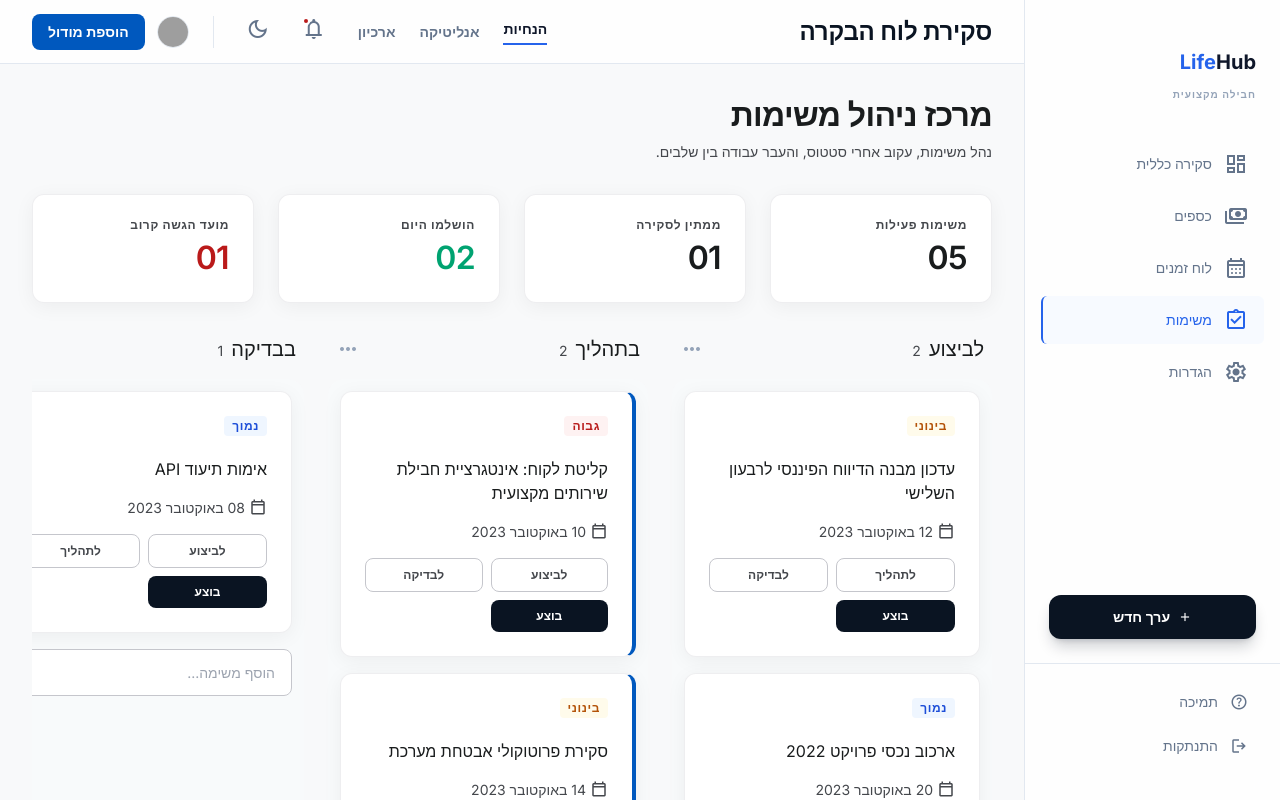
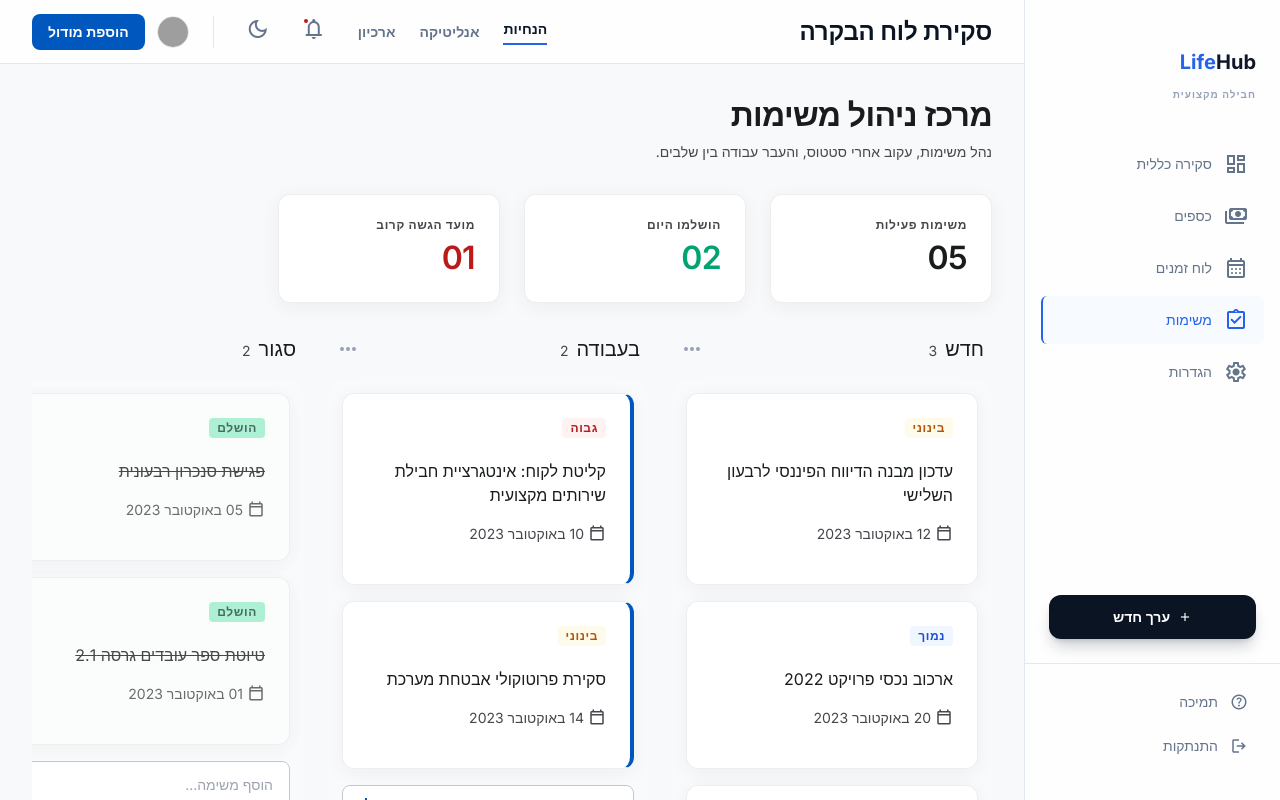
Before and after one commit to YotamA1995/my-life-dashboard, a React (Vite) app: page /tasks in a window 1280 px wide. Shown: the top 800 px of the page. Built offline with nearby package versions, Linux system fonts and the light colour scheme; grey boxes are pictures that could not be loaded.

Commit message:
Refactor TasksPage to enhance task management features, including updated task statuses, improved editing functionality, and drag-and-drop support. Modify useTasksStore to persist tasks in local storage and streamline task updates.

```diff
--- a/src/pages/TasksPage.tsx
+++ b/src/pages/TasksPage.tsx
@@ -4,10 +4,9 @@ import { useTasksStore } from "../store/useTasksStore";
 import type { Task, TaskPriority, TaskStatus } from "../store/useTasksStore";
 
 const columns: { title: string; status: TaskStatus }[] = [
-  { title: "לביצוע", status: "todo" },
-  { title: "בתהליך", status: "inProgress" },
-  { title: "בבדיקה", status: "review" },
-  { title: "בוצע", status: "done" },
+  { title: "חדש", status: "todo" },
+  { title: "בעבודה", status: "inProgress" },
+  { title: "סגור", status: "done" },
 ];
 
 const priorityStyles: Record<TaskPriority, string> = {
@@ -25,12 +24,21 @@ const priorityLabels: Record<TaskPriority, string> = {
 };
 
 function TaskCard({ task }: { task: Task }) {
-  const { moveTask, deleteTask } = useTasksStore();
+  const { deleteTask, updateTask } = useTasksStore();
+  const [isEditing, setIsEditing] = useState(false);
+  const [title, setTitle] = useState(task.title);
+  const [dueDate, setDueDate] = useState(task.dueDate);
+  const [priority, setPriority] = useState<TaskPriority>(task.priority);
   const isDone = task.status === "done";
 
   return (
     <div
-      className={`group rounded-xl border border-outline-variant/30 bg-white p-card-padding shadow-[0px_4px_20px_rgba(0,0,0,0.05)] transition-all duration-300 hover:-translate-y-1 hover:shadow-[0px_10px_30px_rgba(0,0,0,0.08)] ${
+      draggable
+      onDragStart={(event) => {
+        event.dataTransfer.setData("text/plain", task.id);
+        event.dataTransfer.effectAllowed = "move";
+      }}
+      className={`group cursor-grab rounded-xl border border-outline-variant/30 bg-white p-card-padding shadow-[0px_4px_20px_rgba(0,0,0,0.05)] transition-all duration-300 active:cursor-grabbing hover:-translate-y-1 hover:shadow-[0px_10px_30px_rgba(0,0,0,0.08)] ${
         task.status === "inProgress" ? "border-r-4 border-r-secondary" : ""
       } ${isDone ? "bg-white/60 opacity-80 grayscale-[0.4]" : ""}`}
     >
@@ -38,6 +46,16 @@ function TaskCard({ task }: { task: Task }) {
         <span className={`rounded px-2 py-1 text-label-caps ${priorityStyles[task.priority]}`}>
           {priorityLabels[task.priority]}
         </span>
+
+        <div className="flex items-center">
+          <button
+            className="mr-2 text-slate-300 opacity-0 transition-opacity hover:text-secondary group-hover:opacity-100"
+            type="button"
+            onClick={() => setIsEditing((v) => !v)}
+            aria-label="עריכת משימה"
+          >
+            <span className="material-symbols-outlined text-lg">edit</span>
+          </button>
 
           <button
             className="text-slate-300 opacity-0 transition-opacity hover:text-error group-hover:opacity-100"
@@ -48,7 +66,10 @@ function TaskCard({ task }: { task: Task }) {
             <span className="material-symbols-outlined text-lg">delete</span>
           </button>
         </div>
+      </div>
 
+      {!isEditing ? (
+        <>
           <h4 className={`mb-4 text-body-md text-on-surface ${isDone ? "line-through" : ""}`}>
             {task.title}
           </h4>
@@ -57,48 +78,45 @@ function TaskCard({ task }: { task: Task }) {
             <span className="material-symbols-outlined ml-1 text-[18px]">calendar_today</span>
             {task.dueDate}
           </div>
+        </>
+      ) : (
+        <div className="mb-4 space-y-3">
+          <input
+            value={title}
+            onChange={(e) => setTitle(e.target.value)}
+            className="w-full rounded-lg border border-outline-variant px-3 py-2 text-sm"
+            placeholder="כותרת"
+          />
 
-      <div className="grid grid-cols-2 gap-2">
-        {task.status !== "todo" && (
+          <input
+            value={dueDate}
+            onChange={(e) => setDueDate(e.target.value)}
+            className="w-full rounded-lg border border-outline-variant px-3 py-2 text-sm"
+            placeholder="תאריך"
+          />
+
+          <select
+            value={priority}
+            onChange={(e) => setPriority(e.target.value as TaskPriority)}
+            className="w-full rounded-lg border border-outline-variant px-3 py-2 text-sm"
+          >
+            <option value="low">נמוך</option>
+            <option value="medium">בינוני</option>
+            <option value="high">גבוה</option>
+          </select>
+
           <button
-            className="rounded-lg border border-outline-variant px-3 py-2 text-xs font-semibold text-on-surface-variant transition-colors hover:bg-surface-container"
+            className="w-full rounded-lg bg-primary py-2 text-sm font-semibold text-white"
+            onClick={() => {
+              updateTask(task.id, { title, dueDate, priority });
+              setIsEditing(false);
+            }}
             type="button"
-            onClick={() => moveTask(task.id, "todo")}
           >
-            לביצוע
+            שמור
           </button>
+        </div>
       )}
-
-        {task.status !== "inProgress" && (
-          <button
-            className="rounded-lg border border-outline-variant px-3 py-2 text-xs font-semibold text-on-surface-variant transition-colors hover:bg-surface-container"
-            type="button"
-            onClick={() => moveTask(task.id, "inProgress")}
-          >
-            לתהליך
-          </button>
-        )}
-
-        {task.status !== "review" && (
-          <button
-            className="rounded-lg border border-outline-variant px-3 py-2 text-xs font-semibold text-on-surface-variant transition-colors hover:bg-surface-container"
-            type="button"
-            onClick={() => moveTask(task.id, "review")}
-          >
-            לבדיקה
-          </button>
-        )}
-
-        {task.status !== "done" && (
-          <button
-            className="rounded-lg bg-primary px-3 py-2 text-xs font-semibold text-white transition-opacity hover:opacity-90"
-            type="button"
-            onClick={() => moveTask(task.id, "done")}
-          >
-            בוצע
-          </button>
-        )}
-      </div>
     </div>
   );
 }
@@ -133,16 +151,14 @@ function AddTaskForm({ status }: { status: TaskStatus }) {
 }
 
 export default function TasksPage() {
-  const { tasks } = useTasksStore();
+  const { tasks, moveTask } = useTasksStore();
 
   const activeTasks = tasks.filter((task) => task.status !== "done").length;
-  const reviewTasks = tasks.filter((task) => task.status === "review").length;
   const completedTasks = tasks.filter((task) => task.status === "done").length;
   const urgentTasks = tasks.filter((task) => task.priority === "high" && task.status !== "done").length;
 
   const stats = [
     { label: "משימות פעילות", value: String(activeTasks).padStart(2, "0") },
-    { label: "ממתין לסקירה", value: String(reviewTasks).padStart(2, "0") },
     { label: "הושלמו היום", value: String(completedTasks).padStart(2, "0"), highlight: true },
     { label: "מועד הגשה קרוב", value: String(urgentTasks).padStart(2, "0"), danger: true },
   ];
@@ -202,7 +218,17 @@ export default function TasksPage() {
                   </span>
                 </div>
 
-                <div className="flex min-h-[360px] flex-1 flex-col gap-4 rounded-2xl bg-slate-50/60 p-3">
+                <div
+                  onDragOver={(event) => event.preventDefault()}
+                  onDrop={(event) => {
+                    event.preventDefault();
+                    const taskId = event.dataTransfer.getData("text/plain");
+                    if (taskId) {
+                      moveTask(taskId, column.status);
+                    }
+                  }}
+                  className="flex min-h-[360px] flex-1 flex-col gap-4 rounded-2xl border-2 border-dashed border-transparent bg-slate-50/60 p-3 transition-colors hover:border-secondary/20"
+                >
                   {columnTasks.map((task) => (
                     <TaskCard key={task.id} task={task} />
                   ))}
--- a/src/store/useTasksStore.ts
+++ b/src/store/useTasksStore.ts
@@ -1,8 +1,6 @@
-
-
 import { useSyncExternalStore } from "react";
 
-export type TaskStatus = "todo" | "inProgress" | "review" | "done";
+export type TaskStatus = "todo" | "inProgress" | "done";
 
 export type TaskPriority = "low" | "medium" | "high" | "completed";
 
@@ -51,7 +49,7 @@ const initialTasks: Task[] = [
     id: "task-5",
     title: "אימות תיעוד API",
     dueDate: "08 באוקטובר 2023",
-    status: "review",
+    status: "todo",
     priority: "low",
   },
   {
@@ -70,14 +68,30 @@ const initialTasks: Task[] = [
   },
 ];
 
+function loadFromStorage(): Task[] {
+  try {
+    const raw = localStorage.getItem("tasks");
+    if (!raw) return initialTasks;
+    return JSON.parse(raw);
+  } catch {
+    return initialTasks;
+  }
+}
+
 let state: TasksState = {
-  tasks: initialTasks,
+  tasks: loadFromStorage(),
 };
 
 const listeners = new Set<() => void>();
 
 function emitChange() {
   listeners.forEach((listener) => listener());
+}
+
+function saveToStorage() {
+  try {
+    localStorage.setItem("tasks", JSON.stringify(state.tasks));
+  } catch {}
 }
 
 function subscribe(listener: () => void) {
@@ -118,6 +132,7 @@ export function useTasksStore() {
       };
 
       emitChange();
+      saveToStorage();
     },
 
     moveTask(taskId: string, status: TaskStatus) {
@@ -135,6 +150,24 @@ export function useTasksStore() {
       };
 
       emitChange();
+      saveToStorage();
+    },
+
+    updateTask(taskId: string, updates: Partial<Omit<Task, "id">>) {
+      state = {
+        ...state,
+        tasks: state.tasks.map((task) =>
+          task.id === taskId
+            ? {
+                ...task,
+                ...updates,
+              }
+            : task,
+        ),
+      };
+
+      emitChange();
+      saveToStorage();
     },
 
     deleteTask(taskId: string) {
@@ -144,6 +177,7 @@ export function useTasksStore() {
       };
 
       emitChange();
+      saveToStorage();
     },
   };
 }
```
Lines whose indentation alone changed are shown as unchanged.
